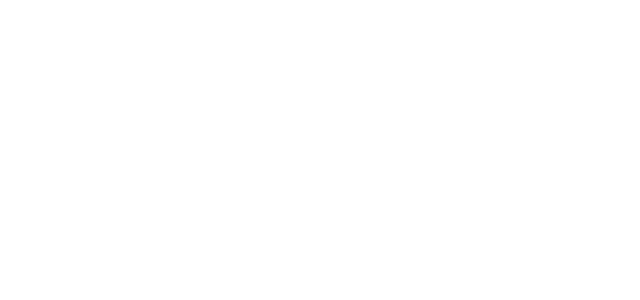
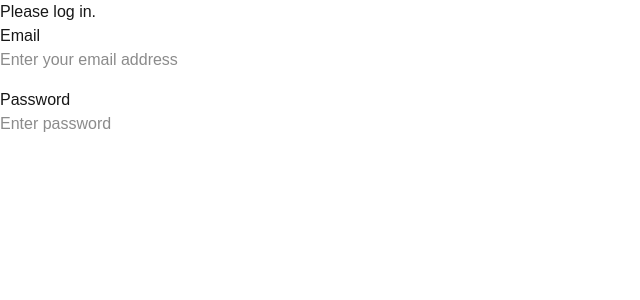
Before and after one commit to imrehov/gymprogress, a Next.js app: page / in a window 1280 px wide. Shown: the top 300 px of the page, without its empty margins (0-640 px from the left). Built offline with nearby package versions, Linux system fonts and the light colour scheme.

Commit message:
basic loginpage

```diff
--- a/src/app/page.tsx
+++ b/src/app/page.tsx
@@ -1,8 +1,8 @@
+import LoginForm from "@/components/LoginForm";
 
-function Header() {
-	return <h1> GYM PROGRESS TRACKER</h1>
+
+export default function LandingPage() {
+	return (
+		<LoginForm />
+	)
 }
-
-export default function Home() {
-	<Header />
-}
--- /dev/null
+++ b/src/components/LoginForm.tsx
@@ -0,0 +1,47 @@
+export default function LoginForm() {
+	return (
+		<form className="">
+			<div className="">
+				<h1 className="">
+					Please log in.
+				</h1>
+				<div className="">
+					<label
+						className=""
+						htmlFor="email"
+					>
+						Email
+					</label>
+					<div className="relative">
+						<input
+							id="email"
+							type="email"
+							name="email"
+							placeholder="Enter your email address"
+							required
+						/>
+					</div>
+				</div>
+				<div className="mt-4">
+					<label
+						className=""
+						htmlFor="password"
+					>
+						Password
+					</label>
+					<div className="relative">
+						<input
+							className=""
+							id="password"
+							type="password"
+							name="password"
+							placeholder="Enter password"
+							required
+							minLength={6}
+						/>
+					</div>
+				</div>
+			</div>
+		</form >
+	)
+}
--- /dev/null
+++ b/src/components/WorkoutDetails.tsx
@@ -0,0 +1,8 @@
+
+
+export default function WorkoutDetails() {
+	return (
+		<div className="">
+		</div>
+	)
+}
```
